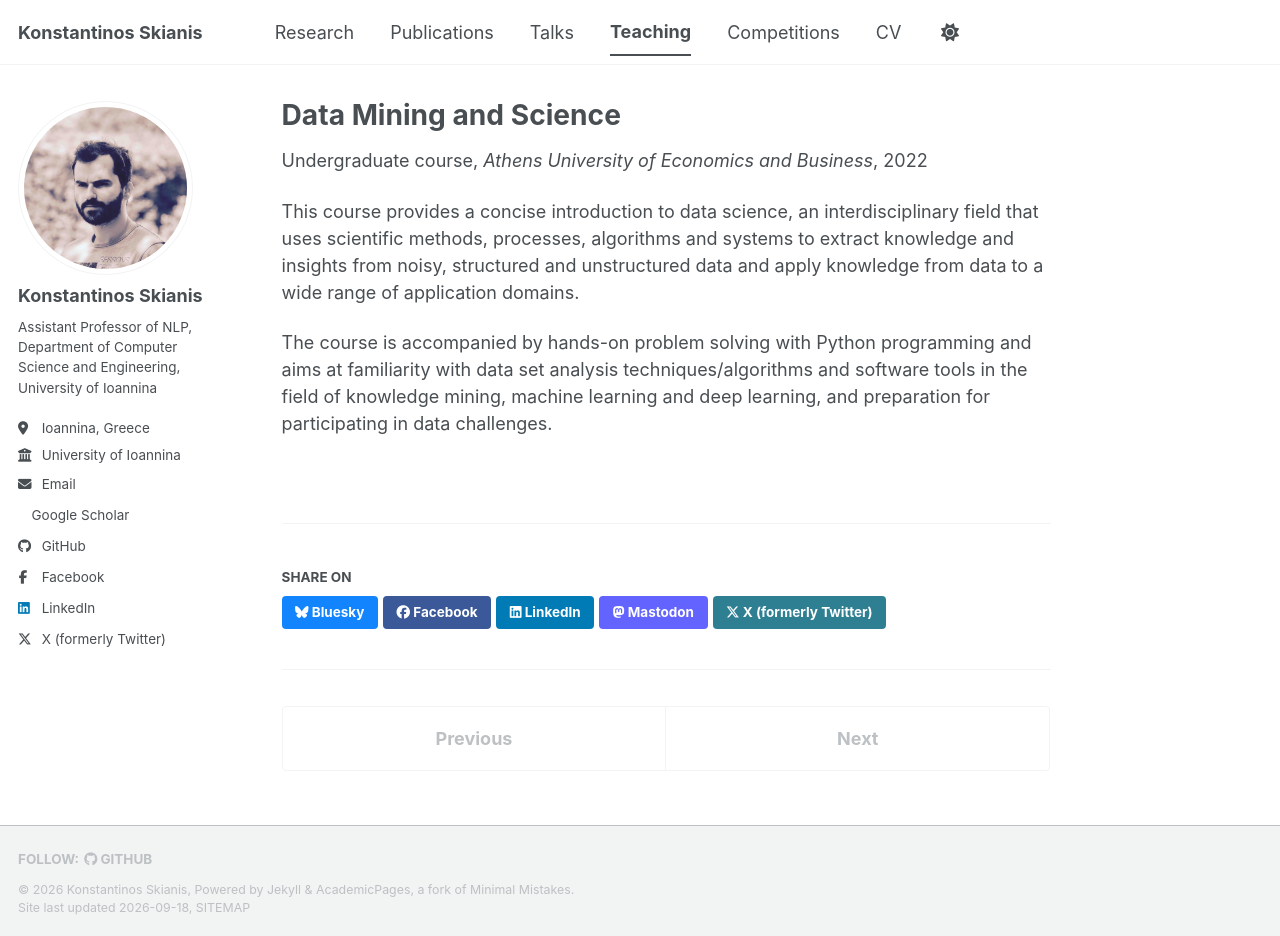
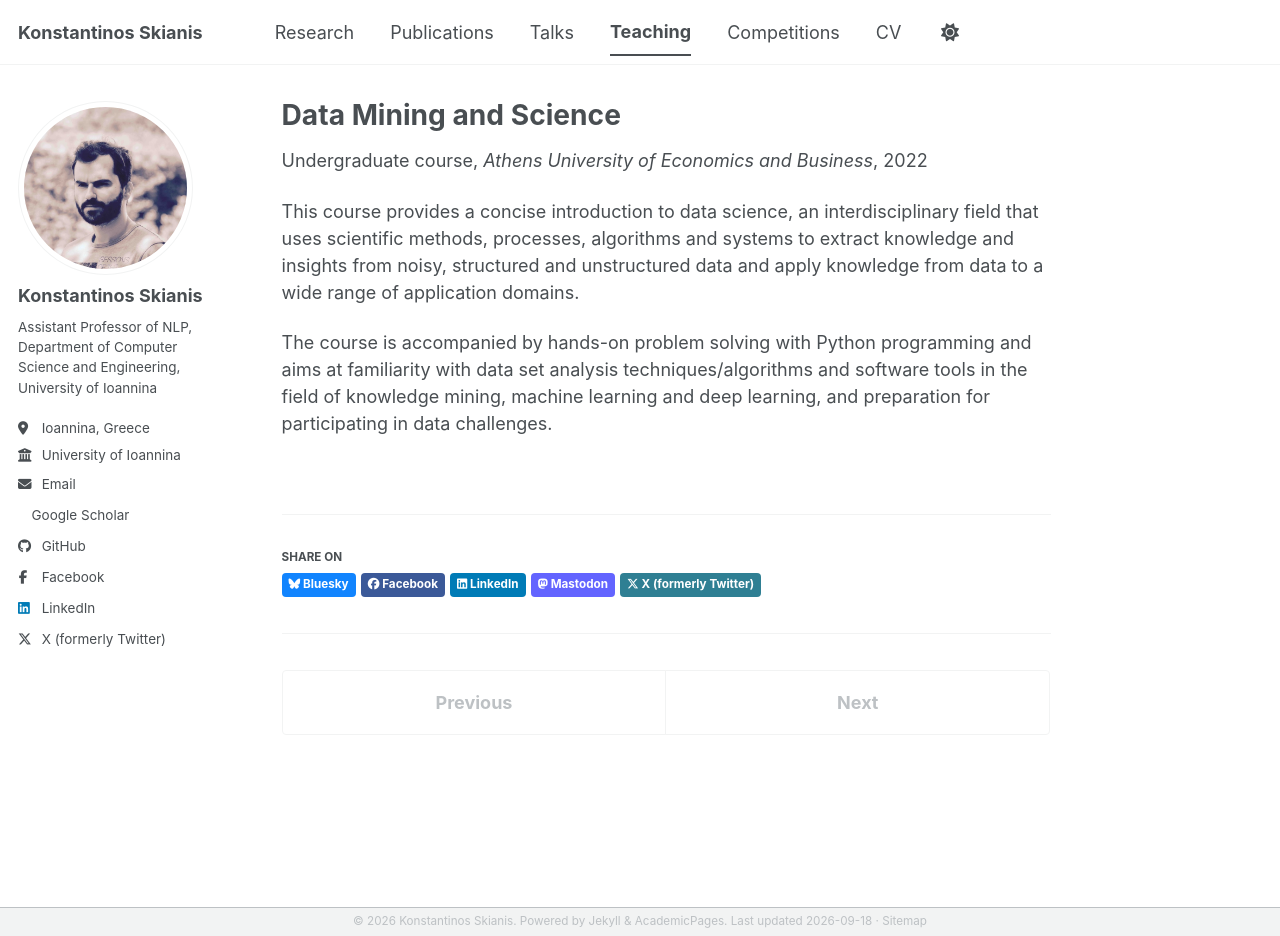
Before and after one commit to y3nk0/y3nk0.github.io, a Jekyll site: the page built from _teaching/2022-data-mining-and-science.md, in a window 1280 px wide and 936 px high. Built offline with Jekyll 4.4.1, drawn with Linux system fonts in a browser that asks for light colours; a style sheet for code colours, icons or effects is not loaded.

Commit message:
Publications: single list with type filters; compact footer
- Show all publications in one newest-first list with year headings and
  client-side filter buttons per publication type (All, Conference,
  Journal, Workshop, Demos & Resources, Preprints); the filter is kept
  in the URL hash.
- Shrink the fixed footer to a single small line and drop the redundant
  Follow row; make the share buttons on item pages smaller.

```diff
--- a/_includes/footer.html
+++ b/_includes/footer.html
@@ -1,25 +1,5 @@
 {% include base_path %}
 
-{% if site.author.github or site.author.bitbucket or site.atom_feed.hide != true %}
-<div class="page__footer-follow">
-  <ul class="social-icons">
-    {% if site.data.ui-text[site.locale].follow_label %}
-      <li><strong>{{ site.data.ui-text[site.locale].follow_label }}</strong></li>
-    {% endif %}
-    {% if site.author.github %}
-      <li><a href="https://github.com/{{ site.author.github }}"><i class="fab fa-github" aria-hidden="true"></i> GitHub</a></li>
-    {% endif %}
-    {% if site.author.bitbucket %}
-      <li><a href="https://bitbucket.org/{{ site.author.bitbucket }}"><i class="fab fa-bitbucket" aria-hidden="true"></i> Bitbucket</a></li>
-    {% endif %}
-    {% if site.atom_feed.hide != true %}
-    <li><a href="{% if site.atom_feed.path %}{{ site.atom_feed.path }}{% else %}{{ base_path }}/feed.xml{% endif %}"><i class="fa fa-fw fa-rss-square" aria-hidden="true"></i> {{ site.data.ui-text[site.locale].feed_label | default: "Feed" }}</a></li>
-    {% endif %}
-  </ul>
+<div class="page__footer-copyright">
+  &copy; {{ site.time | date: '%Y' }} {{ site.name | default: site.title }}. {{ site.data.ui-text[site.locale].powered_by | default: "Powered by" }} <a href="https://jekyllrb.com" rel="nofollow">Jekyll</a> &amp; <a href="https://github.com/academicpages/academicpages.github.io">AcademicPages</a>. Last updated {{ "now" | date: '%Y-%m-%d' }} &middot; <a href="{{ base_path }}/sitemap/">{{ site.data.ui-text[site.locale].site_map | default: "Sitemap" }}</a>
 </div>
-{% endif %}
-
-<div class="page__footer-copyright">
-  &copy; {{ site.time | date: '%Y' }} {{ site.name | default: site.title }}, {{ site.data.ui-text[site.locale].powered_by | default: "Powered by" }} <a href="https://jekyllrb.com" rel="nofollow">Jekyll</a> &amp; <a href="https://github.com/academicpages/academicpages.github.io">AcademicPages</a>, a fork of <a href="https://mademistakes.com/work/minimal-mistakes-jekyll-theme/" rel="nofollow">Minimal Mistakes</a>.<br />
-  Site last updated {{ "now" | date: '%Y-%m-%d' }}, <a href="/sitemap/" style="text-transform: uppercase;">{{ site.data.ui-text[site.locale].site_map | default: "Sitemap" }}</a>
-</div>
--- a/_sass/layout/_custom.scss
+++ b/_sass/layout/_custom.scss
@@ -116,3 +116,101 @@
     width: auto;
   }
 }
+
+/* Publication list: filter buttons and year headings */
+
+.pub-filters {
+  display: flex;
+  flex-wrap: wrap;
+  gap: 0.4em;
+  margin: 0.5em 0 1.25em;
+}
+
+.pub-filter {
+  padding: 0.3em 0.85em;
+  border: 1px solid var(--global-border-color);
+  border-radius: 999px;
+  background: transparent;
+  color: var(--global-text-color);
+  font-family: inherit;
+  font-size: 0.8em;
+  line-height: 1.4;
+  cursor: pointer;
+
+  &:hover,
+  &:focus-visible {
+    border-color: var(--global-link-color);
+    color: var(--global-link-color);
+  }
+
+  &.is-active {
+    background: var(--global-link-color);
+    border-color: var(--global-link-color);
+    color: #fff;
+  }
+
+  &__count {
+    margin-left: 0.15em;
+    font-size: 0.85em;
+    opacity: 0.75;
+  }
+}
+
+.pub-year {
+  margin: 1.25em 0 0.25em;
+  padding-bottom: 0.15em;
+  border-bottom: 1px solid var(--global-border-color);
+  font-size: 1.05em;
+  color: var(--global-text-color-light);
+}
+
+.pub-item[hidden],
+.pub-year[hidden],
+.pub-empty[hidden] {
+  display: none;
+}
+
+.pub-empty {
+  color: var(--global-text-color-light);
+  font-size: 0.9em;
+}
+
+/* Compact footer (the theme pins it to the bottom of the viewport on desktop) */
+
+.page__footer {
+  margin-top: 1.5em;
+
+  footer {
+    margin-top: 0;
+    padding: 0.3em 1em;
+  }
+}
+
+.page__footer-copyright {
+  font-size: 0.65em;
+  line-height: 1.5;
+  text-align: center;
+}
+
+/* Smaller social share row on paper and course pages */
+
+.page__share {
+  margin-top: 1.5em;
+  padding-top: 0.6em;
+
+  .page__share-title {
+    margin-bottom: 0.4em;
+    font-size: 0.65em;
+  }
+
+  .btn {
+    margin-bottom: 0;
+    padding: 0.25em 0.6em;
+    font-size: 0.65em;
+  }
+}
+
+/* The theme reserves 9em under the content for its tall fixed footer; the compact footer needs far less */
+body {
+  padding-bottom: 3.5em;
+}
```
Also changed, not shown: _pages/publications.html (+69 -20 lines).
